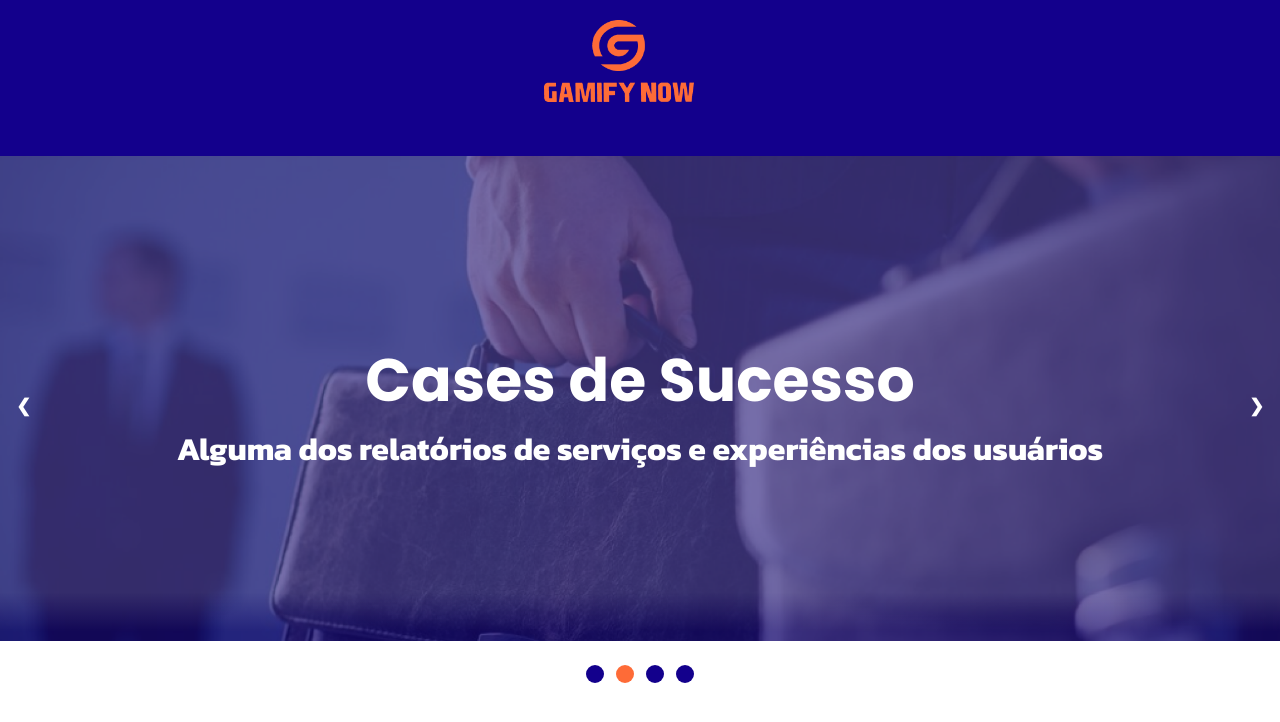
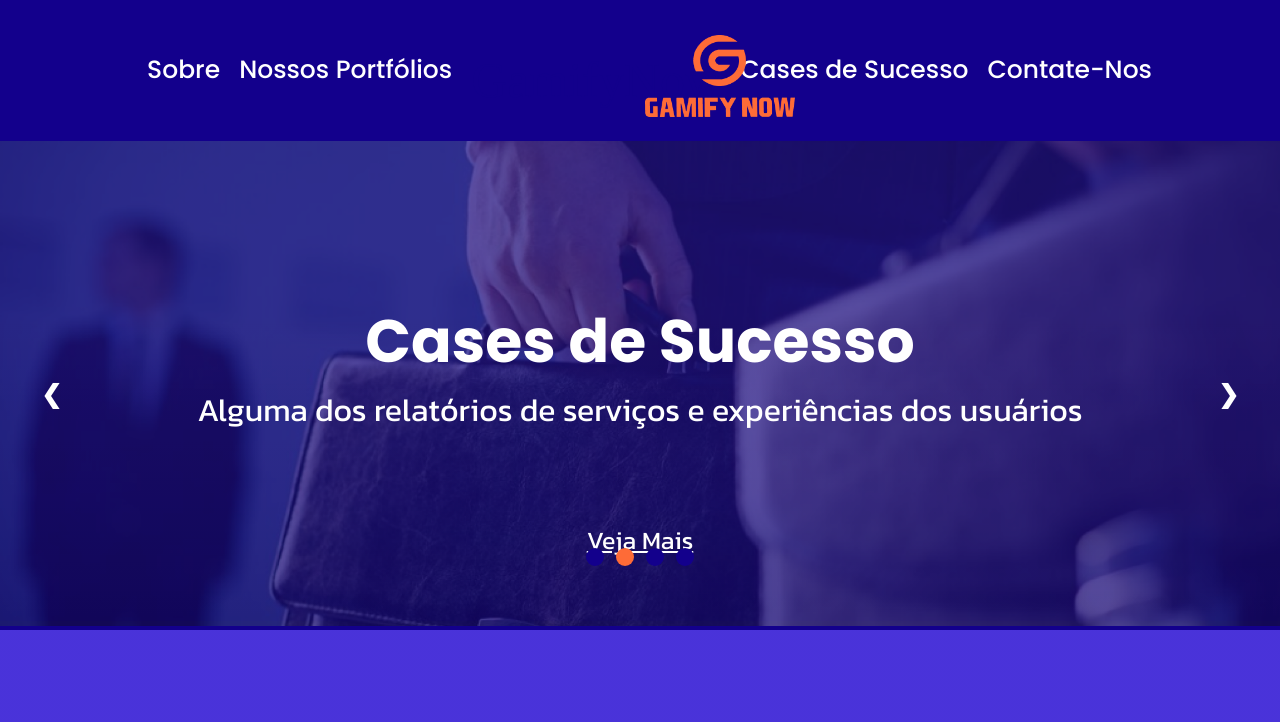
Before and after one commit to GugaFP/GamifyNowOF, a plain HTML site: page index.html in a window 1280 px wide. Drawn offline with Linux system fonts and the light colour scheme.

Commit message:
finalizar-carrousel

```diff
--- a/index.html
+++ b/index.html
@@ -5,6 +5,7 @@
     <meta charset="UTF-8">
     <meta name="viewport" content="width=device-width, initial-scale=1.0">
     <title>gamifynow</title>
+    <link rel="shortcut icon" href="img/FaviconGamifyNow.png" type="image/x-icon">
     <link rel="preconnect" href="https://fonts.googleapis.com">
     <link rel="preconnect" href="https://fonts.gstatic.com" crossorigin>
     <link
@@ -19,9 +20,17 @@
 </head>
 
 <body>
-    <header>
-        <img src="img/LogoGamifyNow.png" alt="Logo da Empresa GamifyNow">
+    <header id="#home">
+
         <div class="container-grid">
+            <nav class="menu">
+                <a href="#home"><img src="img/LogoGamifyNow.png" alt="Logo da Empresa GamifyNow"></a>
+                <a href="#sobre">Sobre</a>
+                <a href="#portfólio">Nossos Portfólios</a>
+                <p>GamifyNow</p>
+                <a href="#cases">Cases de Sucesso</a>
+                <a href="#contato">Contate-Nos</a>
+            </nav>
 
         </div>
     </header>
@@ -34,6 +43,7 @@
                 <div class="legenda">
                     <span>Sobre Nós</span>
                     <p>O que é gamificação, sobre a empresa, história..</p>
+                    <a href="#sobre">Veja Mais</a>
                 </div>
             </div>
 
@@ -42,6 +52,7 @@
                 <div class="legenda">
                     <span>Cases de Sucesso</span>
                     <p>Alguma dos relatórios de serviços e experiências dos usuários</p>
+                    <a href="#cases">Veja Mais</a>
                 </div>
             </div>
 
@@ -50,6 +61,7 @@
                 <div class="legenda">
                     <span>Portfólio</span>
                     <p>Coleção dos nosso melhores trabalhos realizados</p>
+                    <a href="#portfolio">Veja Mais</a>
                 </div>
             </div>
 
@@ -58,6 +70,7 @@
                 <div class="legenda">
                     <span>Contate-Nos</span>
                     <p>Preencha o formulário ou entre em contato conosco para fazer um orçamento</p>
+                    <a href="#contato">Veja Mais</a>
                 </div>
             </div>
 
@@ -74,6 +87,8 @@
                 <span class="dot" onclick="currentSlide(4)"></span>
             </div>
         </div>
+
+
 
         <script type="text/javascript">
             let slides = document.querySelectorAll('.slideshow');
@@ -132,11 +147,15 @@
 
                 slides[slideIndex - 1].style.display = "block";
                 dots[slideIndex - 1].setAttribute('class', 'dot ativo');
-                timeoutID = setTimeout(autoSlides, 9000);
+                timeoutID = setTimeout(autoSlides, 7000);
             }
 
             autoSlides();
         </script>
+
+    </section>
+
+    <section id="sobre">
 
     </section>
 
--- a/style.css
+++ b/style.css
@@ -6,7 +6,7 @@
     src: url(fonts/Kanit-Regular.ttf);
 }
 :root {
-    --azul-gamifynow: #13008C;
+    --azul-gamifynow: rgb(19, 0, 140);
     --laranja-gamifynow: #FE6B37;
 }
 
@@ -15,6 +15,10 @@
     margin: 0%;
     padding: 0%;
     box-sizing: border-box;
+}
+
+body {
+    background-image: linear-gradient(0deg, rgba(19, 0, 140, 1)2%, rgba(28, 0, 208, 0.8)50%);
 }
 
 .container-grid {
@@ -26,13 +30,13 @@
 header {
     background-color: var(--azul-gamifynow);
 
-    height: 156px;
+    height: 141px;
 }
 
 header img{
     width: 150px;
-    margin-top: 20px;
-    margin-left: 42.5%;
+    margin-top: 25px;
+    margin-left: 10%;
 
 }
 
@@ -43,23 +47,49 @@ header .container-grid{
     justify-content: center;
 }
 
+.menu p{
+    font-size: 50px;
+    color: var(--azul-gamifynow);
+
+}
+
+.menu img{
+    width: 150px;
+    width: 150px;
+    position: absolute;
+    margin-left: 517px;
+    top: 10px;
 
 
+}
+
+.menu {
+    width: 1700px;
+
+    display: flex;
+    justify-content: space-between;
+    margin-top: 5%;
+
+}
+
+.menu a {
+    font-size: 25px;
+    font-family: "Poppins";
+    color: white;
+
+    font-weight: 500;
 
 
+    text-decoration: underline transparent;
+    text-decoration-thickness: 2px;
 
+    transition: text-descoration 500ms ease;
+}
 
-
-
-
-
-
-
-
-
-
-
-
+.menu a:hover {
+    text-decoration-color: var(--laranja-gamifynow);
+    color: var(--laranja-gamifynow);
+}
 
 
 
@@ -87,7 +117,7 @@ header .container-grid{
 
 .slideshow img {
     width:100%;
-    background-image: linear-gradient(0deg, rgba(24, 10, 115, 1) 2%, rgba(24, 10, 115, 0.8) 10%);
+    background-image: linear-gradient(0deg, rgba(24, 10, 115, 1) 1%, rgba(24, 10, 115, 0.8) 1%);
 }
 
 
@@ -97,7 +127,9 @@ header .container-grid{
     text-align: center;
     color: white;
     position: absolute;
-    top: 35%;
+    top: 30%;
+    font-family: "Kanit";
+    font-weight: 400;
 
 }
 
@@ -107,10 +139,15 @@ header .container-grid{
     font-size: 60px;
 }
 
-.legenda{
+.legenda a{
     font-family: "Kanit";
-    font-weight: bold;
+    font-size: 25px;
+    font-weight: 400;
+    color: white;
+    position: relative;
+    top: 80px;
 }
+
 .prev, .next {
     cursor: pointer;
     position: absolute;
@@ -120,13 +157,18 @@ header .container-grid{
     padding: 16px;
     color: white;
     font-weight: bold;
-    font-size: 18px;
+    font-size: 25px;
     transition: 0.6s ease;
     border-radius: 0 3px 3px 0;
 }
 
 .next {
-    right: 0;
+    right: 25px;
+    border-radius: 3px 0 0 3px;
+}
+
+.prev {
+    left: 25px;
     border-radius: 3px 0 0 3px;
 }
 
@@ -136,15 +178,16 @@ header .container-grid{
 }
 
 .paginacao {
+    position: absolute;
+    bottom: 40px;
     width:100%;
-    float:left;
+    float: left;
     margin: 10px 0;
     text-align: center;
 
 }
 
 .dot {
-
     cursor: pointer;
     height: 10px;
     width: 13px;
```
Also changed, not shown: img/FaviconGamifyNow.png (added).
